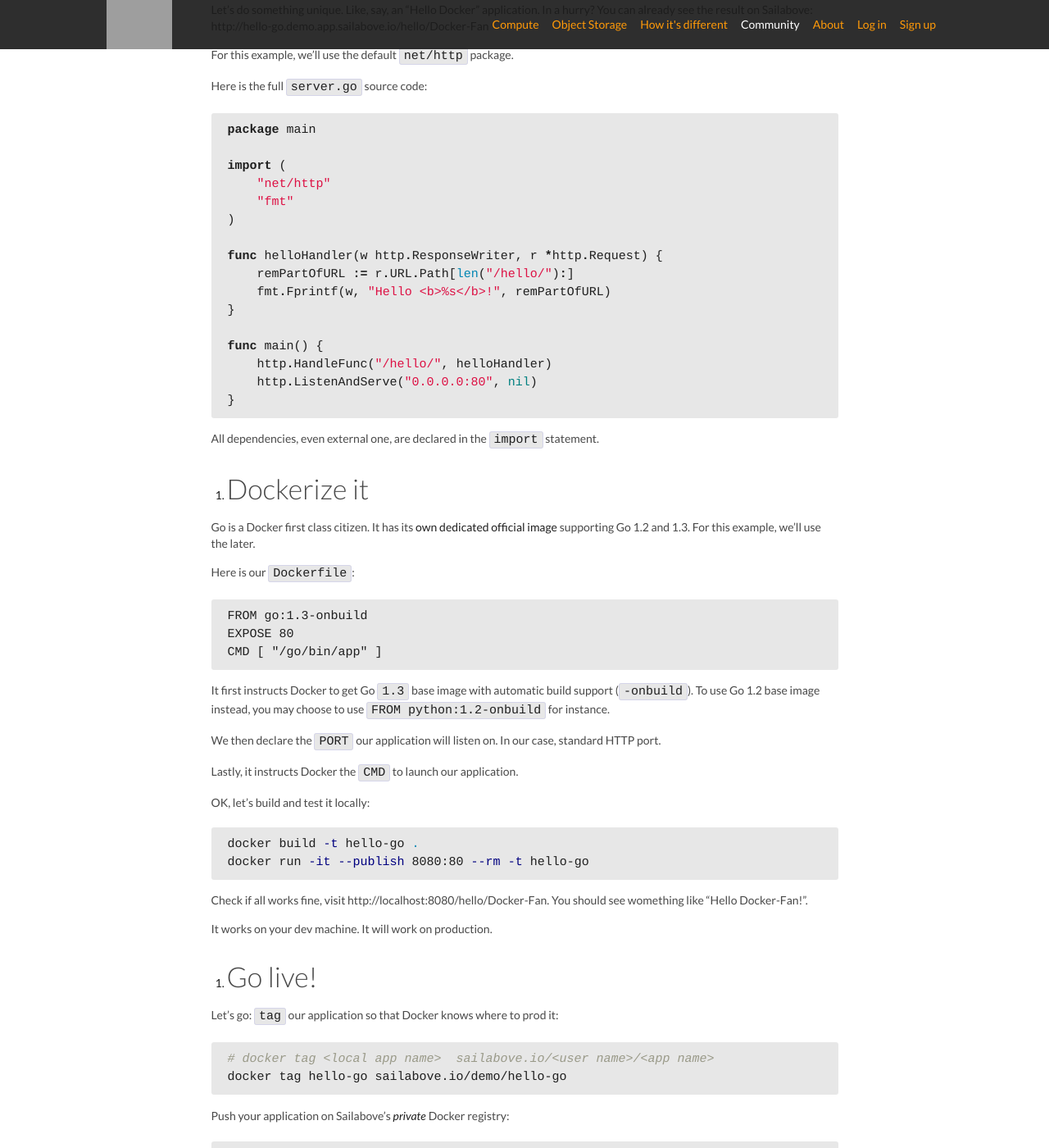
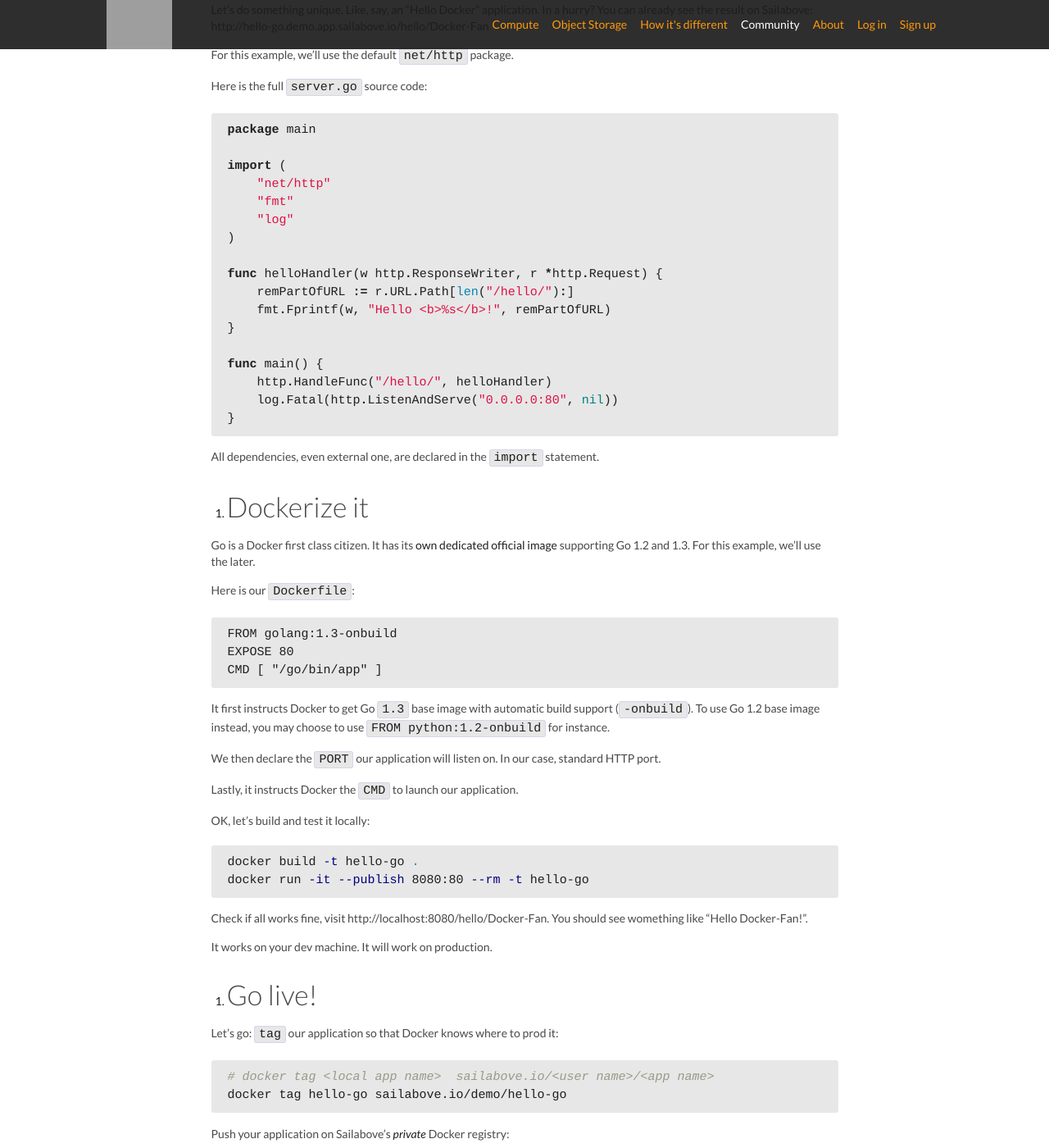
Before and after one commit to ovhlabs/knowledge-base, a Jekyll site: the page built from en/_posts/2014-09-29-hello-go.markdown, in a window 1280 px wide and 1400 px high, scrolled down 560 px. Shown: the whole window at 82% size. Built offline with Jekyll 4.4.1, drawn with Linux system fonts in a browser that asks for light colours; some web fonts are replaced; Markdown is read by kramdown in place of the engine named in the settings; comment, search, counter and statistics services are not loaded; grey boxes are pictures that could not be loaded.

Commit message:
Fix hello-go guide
- Official go image is named "golang"
- Log http.ListenAndServe result in example

````diff
--- a/en/_posts/2014-09-29-hello-go.markdown
+++ b/en/_posts/2014-09-29-hello-go.markdown
@@ -30,6 +30,7 @@ package main
 import (
     "net/http"
     "fmt"
+    "log"
 )
 
 func helloHandler(w http.ResponseWriter, r *http.Request) {
@@ -39,7 +40,7 @@ func helloHandler(w http.ResponseWriter, r *http.Request) {
 
 func main() {
     http.HandleFunc("/hello/", helloHandler)
-    http.ListenAndServe("0.0.0.0:80", nil)
+    log.Fatal(http.ListenAndServe("0.0.0.0:80", nil))
 }
 ```
 
@@ -53,7 +54,7 @@ Go is a Docker first class citizen. It has its [own dedicated official image](ht
 Here is our ``Dockerfile``:
 
 ```
-FROM go:1.3-onbuild
+FROM golang:1.3-onbuild
 EXPOSE 80
 CMD [ "/go/bin/app" ]
 ```
````
